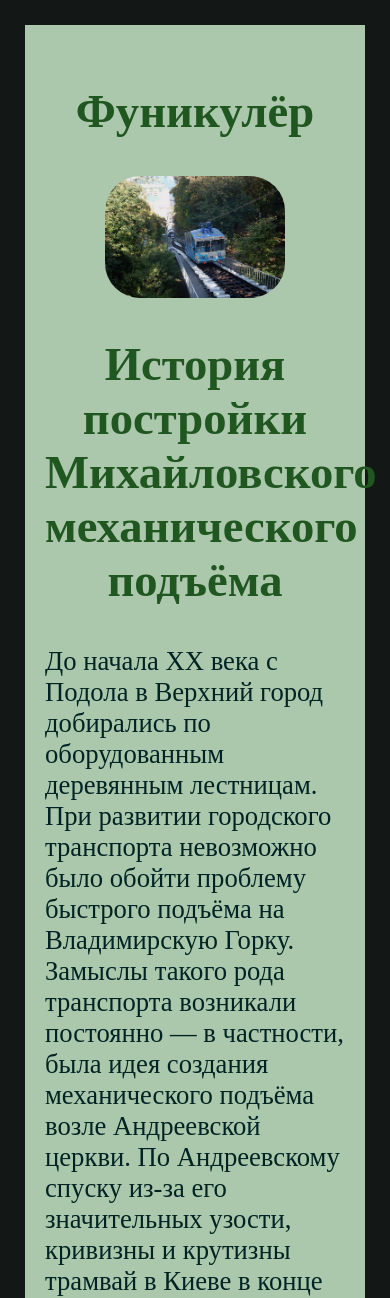
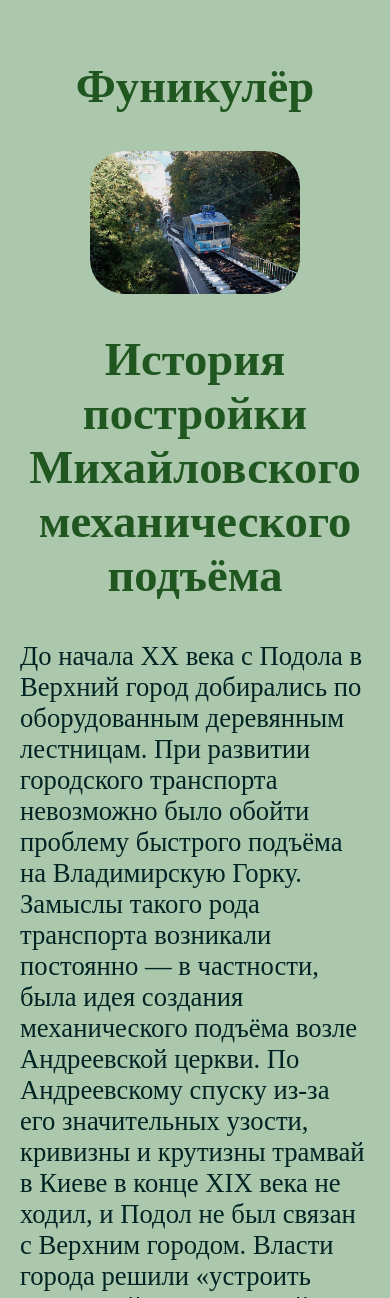
Before and after one commit to Andrey3952/andreyKiev2023.github.io, a PHP site: page /detail/Funicular.html in a window 390 px wide. Shown: the top 1298 px of the page. Run offline with PHP 8.4, Linux system fonts and the light colour scheme.

Commit message:
Update styles.css

```diff
--- a/css/styles.css
+++ b/css/styles.css
@@ -113,6 +113,7 @@ a:hover {
 	body{
 		background: #ACC8AC;
 		padding: 20px;
+		margin: 0;
 		border: 1px;
 	}
 	h1{
```
